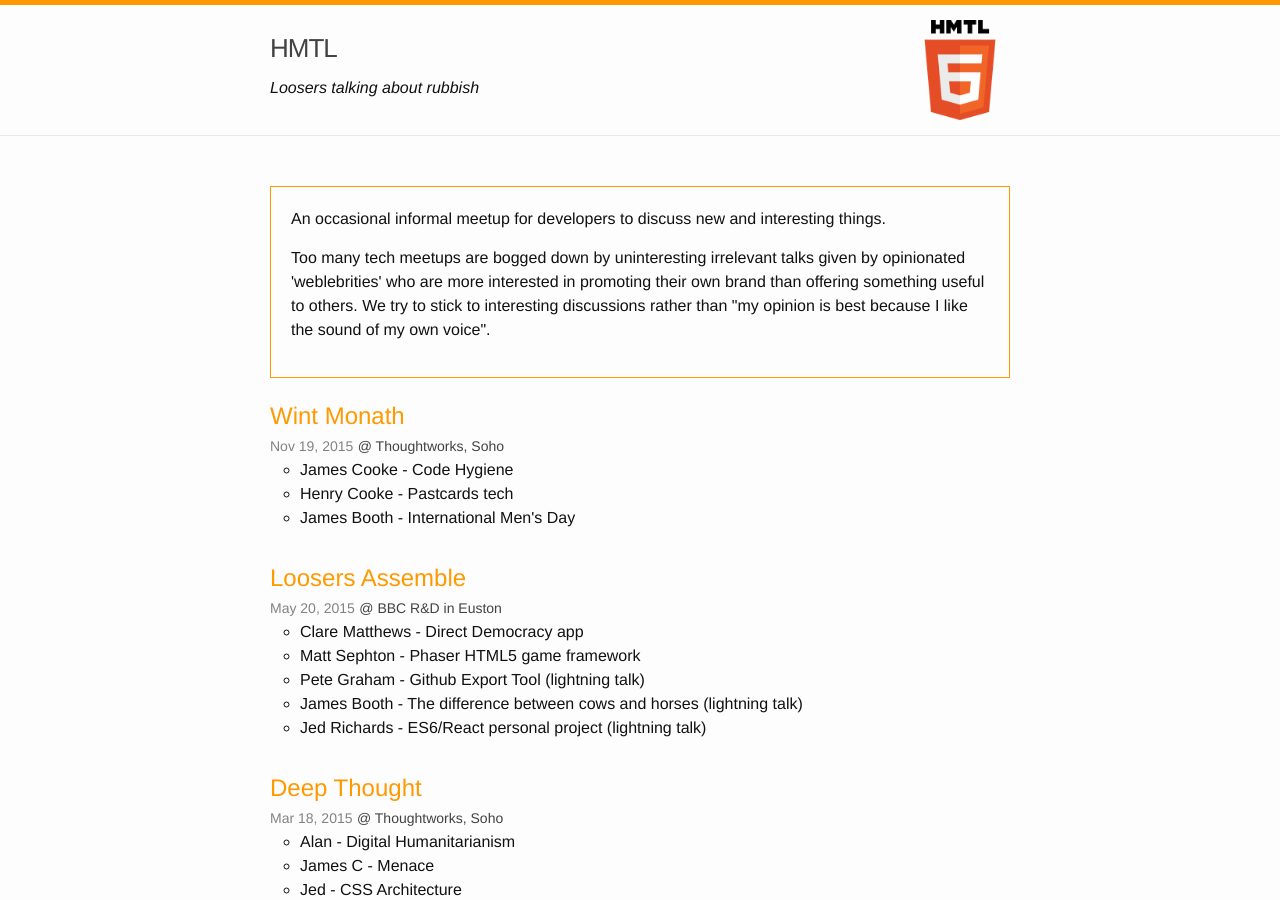
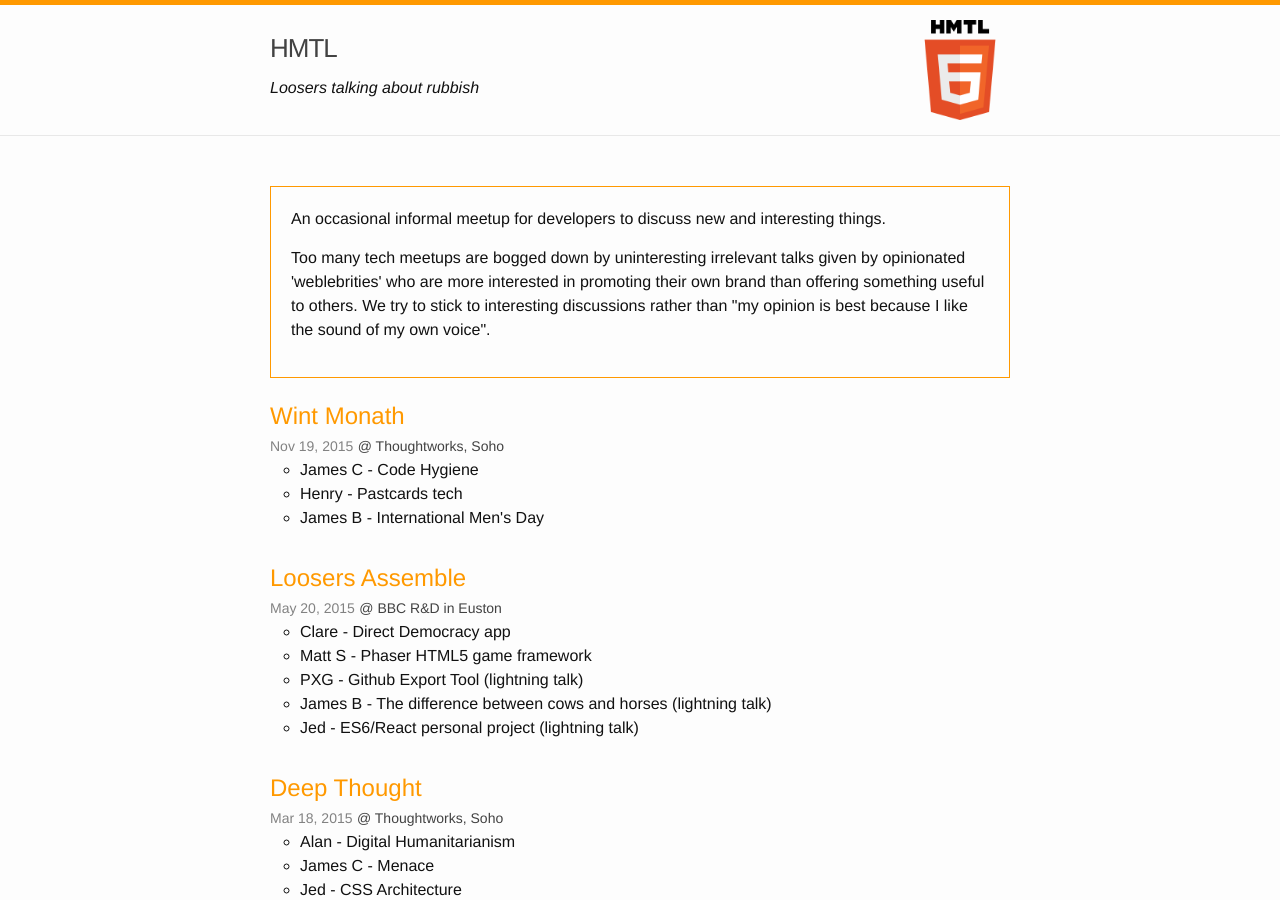
Before and after one commit to hmtl6/hmtl6.github.io, a Jekyll site: the page built from index.html, in a window 1280 px wide and 900 px high. Built offline with Jekyll 4.4.1, drawn with Linux system fonts in a browser that asks for light colours.

Commit message:
Add image

```diff
--- a/_posts/2015-05-20-loosers-assemble.md
+++ b/_posts/2015-05-20-loosers-assemble.md
@@ -3,11 +3,11 @@
 title: Loosers Assemble
 location: BBC R&D in Euston
 speakers:
- - Clare Matthews - Direct Democracy app
- - Matt Sephton - Phaser HTML5 game framework
- - Pete Graham - Github Export Tool (lightning talk)
- - James Booth - The difference between cows and horses (lightning talk)
- - Jed Richards - ES6/React personal project (lightning talk)
+ - Clare - Direct Democracy app
+ - Matt S - Phaser HTML5 game framework
+ - PXG - Github Export Tool (lightning talk)
+ - James B - The difference between cows and horses (lightning talk)
+ - Jed - ES6/React personal project (lightning talk)
 ---
 
 ![Loosers]({{ site.url }}/img/2015-05-20-001.jpg)
--- a/_posts/2015-11-19-wint-monath.md
+++ b/_posts/2015-11-19-wint-monath.md
@@ -3,13 +3,14 @@
 title: Wint Monath
 location: Thoughtworks, Soho
 speakers:
- - James Cooke - Code Hygiene
- - Henry Cooke - Pastcards tech
- - James Booth - International Men's Day
+ - James C - Code Hygiene
+ - Henry - Pastcards tech
+ - James B - International Men's Day
 ---
 
+![Loosers]({{ site.url }}/img/2015-11-19-001.jpg)
 
-## James Cooke - Code Hygiene
+## James C - Code Hygiene
 
 "What if your software project was like a kitchen?"
 
@@ -21,11 +22,11 @@
 Software measurement "manifesto" is the [README of my Measurable Software repo](https://github.com/jamescooke/measurable-software)
 
 
-## Henry Cooke - Pastcards tech
+## Henry - Pastcards tech
 
 ...
 
 
-## James Booth - International Men's Day
+## James B - International Men's Day
 
 ...
```
Also changed, not shown: img/2015-11-19-001.jpg (added).
